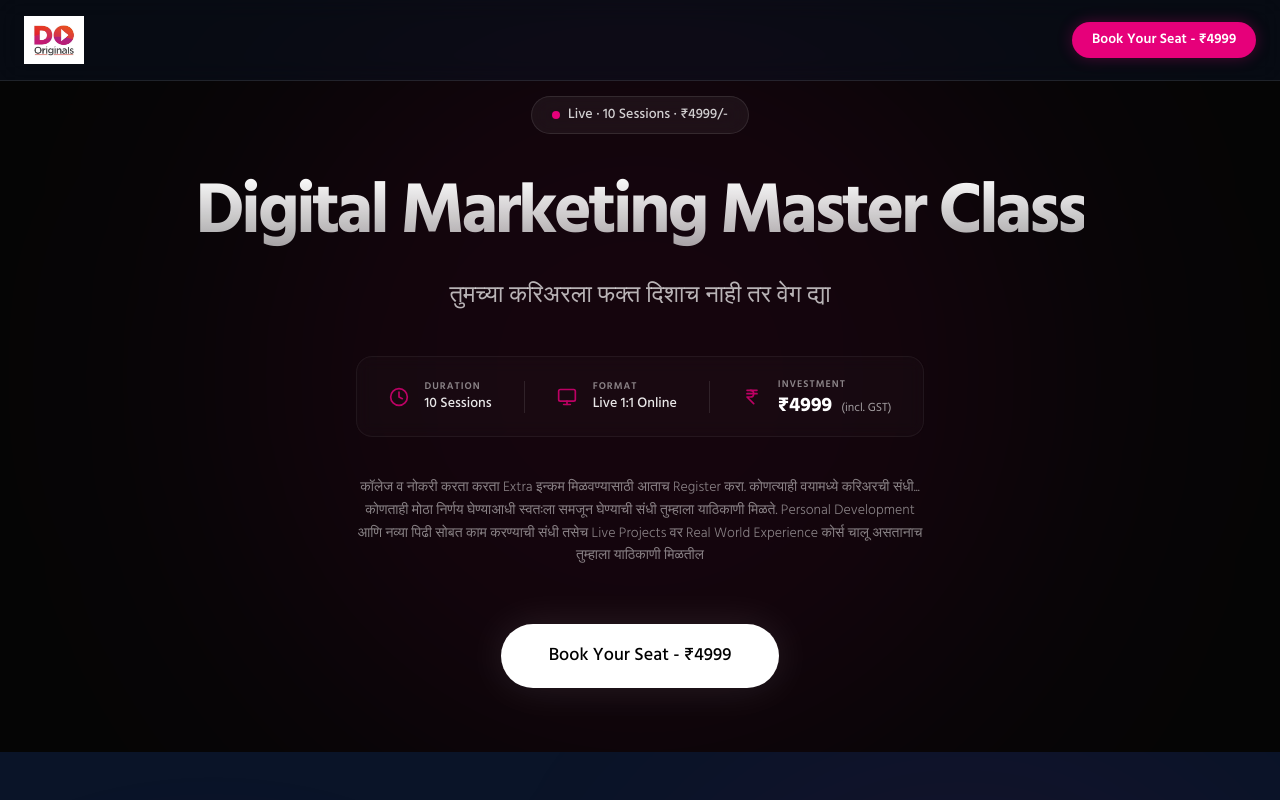
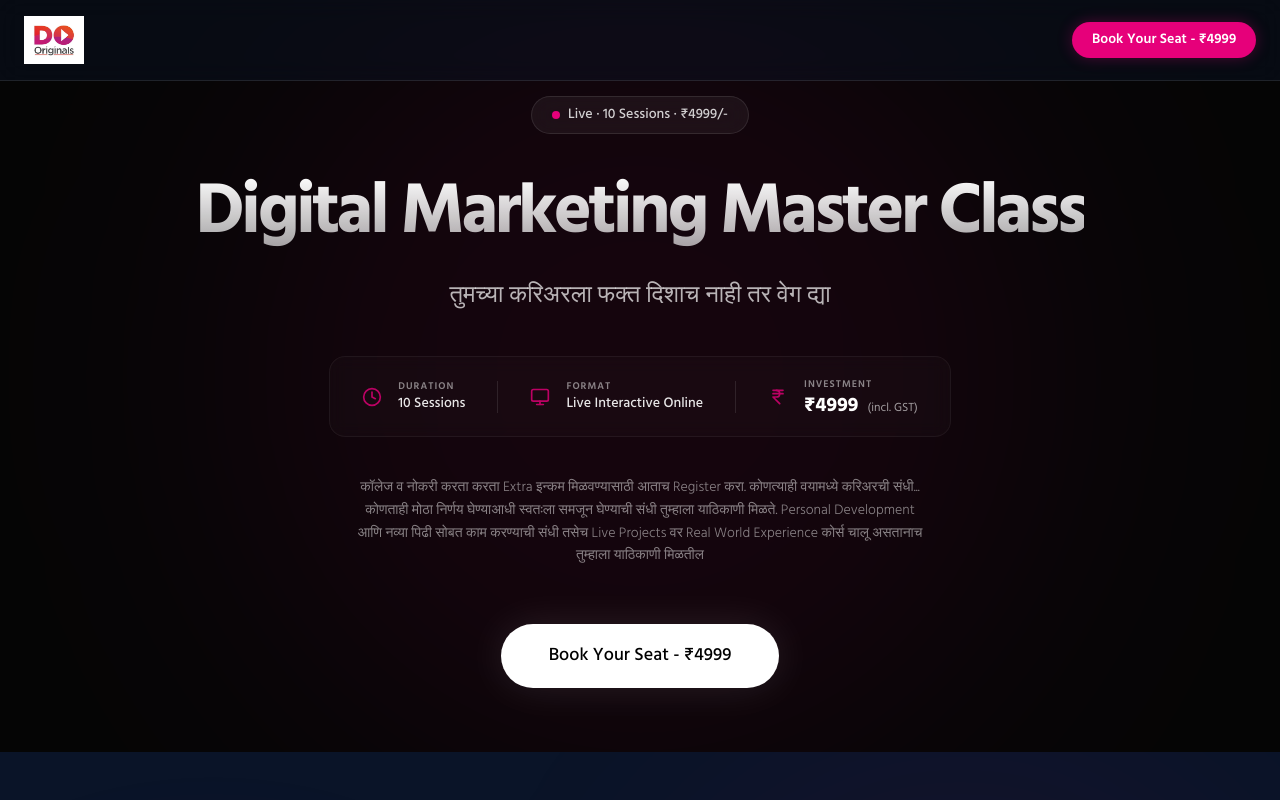
Before and after one commit to Do-Originals/materclasss-landing-page, a Next.js app: page / in a window 1280 px wide. Shown: the top 800 px of the page. Built offline with nearby package versions, Linux system fonts and the light colour scheme.

Commit message:
fix the content

```diff
--- a/src/components/sections/hero.tsx
+++ b/src/components/sections/hero.tsx
@@ -89,7 +89,7 @@ export function Hero({ content }: { content: SiteContentType }) {
               <Monitor className="w-5 h-5 text-brand-magenta opacity-80" />
               <div className="text-left">
                 <p className="text-[10px] text-white/50 uppercase tracking-widest font-semibold">Format</p>
-                <p className="text-sm font-medium text-white/90">Live 1:1 Online</p>
+                <p className="text-sm font-medium text-white/90">Live Interactive Online</p>
               </div>
             </div>
 
--- a/src/content/socialMediaCopy.ts
+++ b/src/content/socialMediaCopy.ts
@@ -27,7 +27,7 @@ export const socialMediaContent = {
     text: "तुमच्या करिअरला फक्त दिशाच नाही तर वेग द्या\n\nबऱ्याच जणांना असं वाटतं कि माझा Business आहे. मी संपूर्ण Digital Marketing शिकून काय करू? त्यांच्यासाठी आम्ही त्यांच्या Business Related कोर्स Design करून Roadmap तयार करायला संपूर्ण मार्गदर्शन करू.",
   },
   syllabus: {
-    heading: "What you will get\nया 3 Days मधून काय?",
+    heading: "What you will get",
     sessions: [
       { id: 1, title: "Introduction to Social Media Management & Branding" },
       { id: 2, title: "Platform Specific Strategies (IG, FB, YT, LI)" },
```
